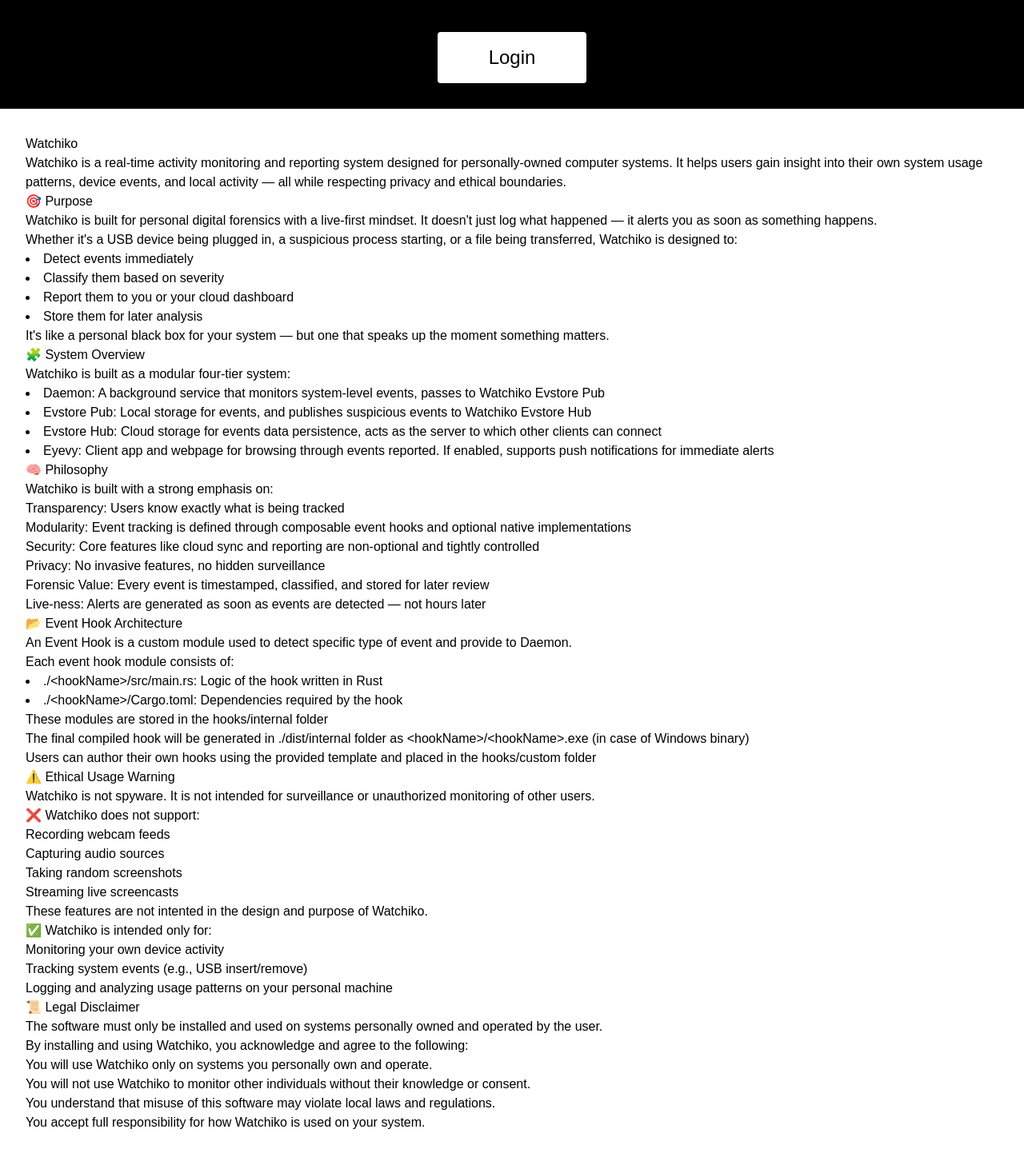
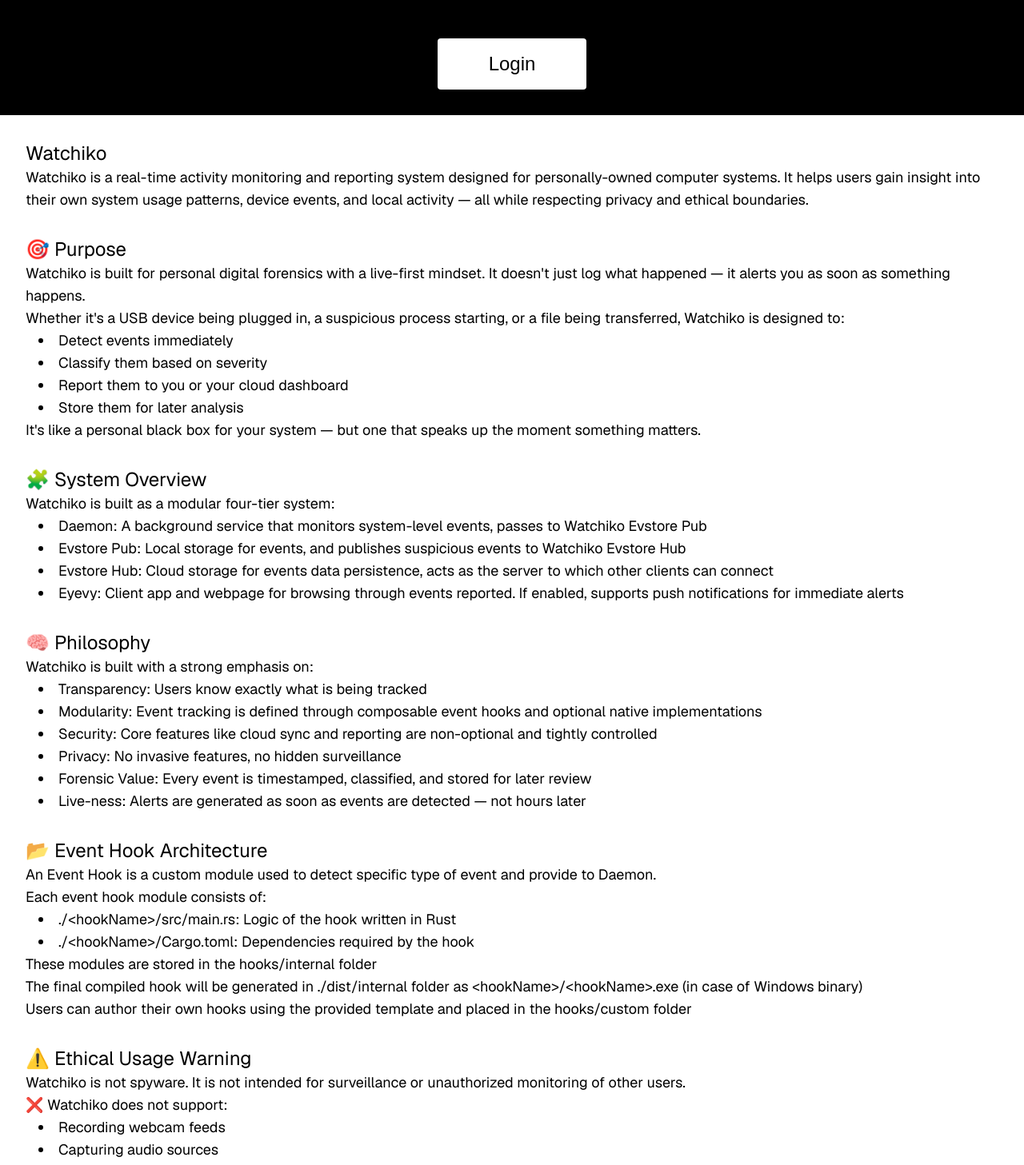
Before and after one commit to watchiko/eyevy, a Next.js app: page /home in a window 1280 px wide. Shown: the part 300-1757 px from the top of the page at 80% size. Built offline with nearby package versions, Linux system fonts and the light colour scheme.

Commit message:
Homepage content update

```diff
--- a/app/home/page.tsx
+++ b/app/home/page.tsx
@@ -4,41 +4,42 @@ export default function Home() {
   return (
     <>
       <Hero />
-      <div className="text-black p-8">
-        <div>
-          <h1>Watchiko</h1>
-          <p>
+      <div className="text-black p-8 font-sans leading-loose">
+        <div className="mb-8">
+          <h1 className="text-2xl">Watchiko</h1>
+          <p className="text-lg">
             Watchiko is a real-time activity monitoring and reporting system designed for
             personally-owned computer systems. It helps users gain insight into their own system
             usage patterns, device events, and local activity — all while respecting privacy and
             ethical boundaries.
           </p>
         </div>
-        <div>
-          <h1>🎯 Purpose</h1>
-          <p>
+        <div className="mb-8">
+          <h1 className="text-2xl">🎯 Purpose</h1>
+          <p className="text-lg">
             Watchiko is built for personal digital forensics with a live-first mindset. It doesn't
             just log what happened — it alerts you as soon as something happens.
           </p>
-          <p>
+          <p className="text-lg">
             Whether it's a USB device being plugged in, a suspicious process starting, or a file
             being transferred, Watchiko is designed to:
           </p>
-          <ul></ul>
+          <ul className="list-disc pl-4 text-lg list-inside">
             <li>Detect events immediately</li>
             <li>Classify them based on severity</li>
             <li>Report them to you or your cloud dashboard</li>
             <li>Store them for later analysis</li>
-          <p>
+          </ul>
+          <p className="text-lg">
             It's like a personal black box for your system — but one that speaks up the moment
             something matters.
           </p>
         </div>
-        <div>
-          <h1>🧩 System Overview</h1>
-          <p>Watchiko is built as a modular four-tier system:</p>
+        <div className="mb-8">
+          <h1 className="text-2xl">🧩 System Overview</h1>
+          <p className="text-lg">Watchiko is built as a modular four-tier system:</p>
 
-          <ul></ul>
+          <ul className="list-disc pl-4 text-lg list-inside">
             <li>
               Daemon: A background service that monitors system-level events, passes to Watchiko
               Evstore Pub
@@ -52,14 +53,15 @@ export default function Home() {
               other clients can connect
             </li>
             <li>
-            Eyevy: Client app and webpage for browsing through events reported. If enabled, supports
-            push notifications for immediate alerts
+              Eyevy: Client app and webpage for browsing through events reported. If enabled,
+              supports push notifications for immediate alerts
             </li>
+          </ul>
         </div>
-        <div>
-          <h1>🧠 Philosophy</h1>
-          <p>Watchiko is built with a strong emphasis on:</p>
-          <ul>
+        <div className="mb-8">
+          <h1 className="text-2xl">🧠 Philosophy</h1>
+          <p className="text-lg">Watchiko is built with a strong emphasis on:</p>
+          <ul className="list-disc pl-4 text-lg list-inside">
             <li>Transparency: Users know exactly what is being tracked</li>
             <li>
               Modularity: Event tracking is defined through composable event hooks and optional
@@ -78,58 +80,63 @@ export default function Home() {
             </li>
           </ul>
         </div>
-        <div>
-          <h1>📂 Event Hook Architecture</h1>
-          <p>
+        <div className="mb-8">
+          <h1 className="text-2xl">📂 Event Hook Architecture</h1>
+          <p className="text-lg">
             An Event Hook is a custom module used to detect specific type of event and provide to
             Daemon.
           </p>
-          <p>Each event hook module consists of:</p>
-          <ul></ul>
+          <p className="text-lg">Each event hook module consists of:</p>
+          <ul className="list-disc pl-4 text-lg list-inside">
             <li>./&lt;hookName&gt;/src/main.rs: Logic of the hook written in Rust</li>
             <li>./&lt;hookName&gt;/Cargo.toml: Dependencies required by the hook</li>
-          <p>These modules are stored in the hooks/internal folder</p>
-          <p>
+          </ul>
+          <p className="text-lg">These modules are stored in the hooks/internal folder</p>
+          <p className="text-lg">
             The final compiled hook will be generated in ./dist/internal folder as
             &lt;hookName&gt;/&lt;hookName&gt;.exe (in case of Windows binary)
           </p>
-          <p>
+          <p className="text-lg">
             Users can author their own hooks using the provided template and placed in the
             hooks/custom folder
           </p>
         </div>
-        <div>
-          <h1>⚠️ Ethical Usage Warning</h1>
-          <p>
+        <div className="mb-8">
+          <h1 className="text-2xl">⚠️ Ethical Usage Warning</h1>
+          <p className="text-lg">
             Watchiko is not spyware. It is not intended for surveillance or unauthorized monitoring
             of other users.
           </p>
 
-          <p>❌ Watchiko does not support:</p>
-          <ul>
+          <p className="text-lg">❌ Watchiko does not support:</p>
+          <ul className="list-disc pl-4 text-lg list-inside">
             <li>Recording webcam feeds</li>
             <li>Capturing audio sources</li>
             <li>Taking random screenshots</li>
             <li>Streaming live screencasts</li>
           </ul>
-          <p>These features are not intented in the design and purpose of Watchiko.</p>
+          <p className="text-lg">
+            These features are not intented in the design and purpose of Watchiko.
+          </p>
 
-          <p>✅ Watchiko is intended only for:</p>
-          <ul>
+          <p className="text-lg">✅ Watchiko is intended only for:</p>
+          <ul className="list-disc pl-4 text-lg list-inside">
             <li>Monitoring your own device activity</li>
             <li>Tracking system events (e.g., USB insert/remove)</li>
             <li>Logging and analyzing usage patterns on your personal machine</li>
           </ul>
         </div>
-        <div>
-          <h1>📜 Legal Disclaimer</h1>
-          <p>
+        <div className="mb-8">
+          <h1 className="text-2xl">📜 Legal Disclaimer</h1>
+          <p className="text-lg">
             The software must only be installed and used on systems personally owned and operated by
             the user.
           </p>
 
-          <p>By installing and using Watchiko, you acknowledge and agree to the following:</p>
-          <ul>
+          <p className="text-lg">
+            By installing and using Watchiko, you acknowledge and agree to the following:
+          </p>
+          <ul className="list-disc pl-4 text-lg list-inside">
             <li>You will use Watchiko only on systems you personally own and operate.</li>
             <li>
               You will not use Watchiko to monitor other individuals without their knowledge or
--- a/components/Hero/Hero.tsx
+++ b/components/Hero/Hero.tsx
@@ -8,7 +8,7 @@ export default function Hero() {
           <div className="text-8xl font-black">EYEVY</div>
           <div className="text-4xl ">Watch... Monitor.. Alert!</div>
           <div className="text-2xl font-light">
-            Works by <span className="font-bold">Watchiko</span>
+            Works with <span className="font-black text-4xl">Watchiko</span>
           </div>
           <div className="mt-4"></div>
           <Link href={"/login"}>
```
Lines whose indentation alone changed are shown as unchanged.
